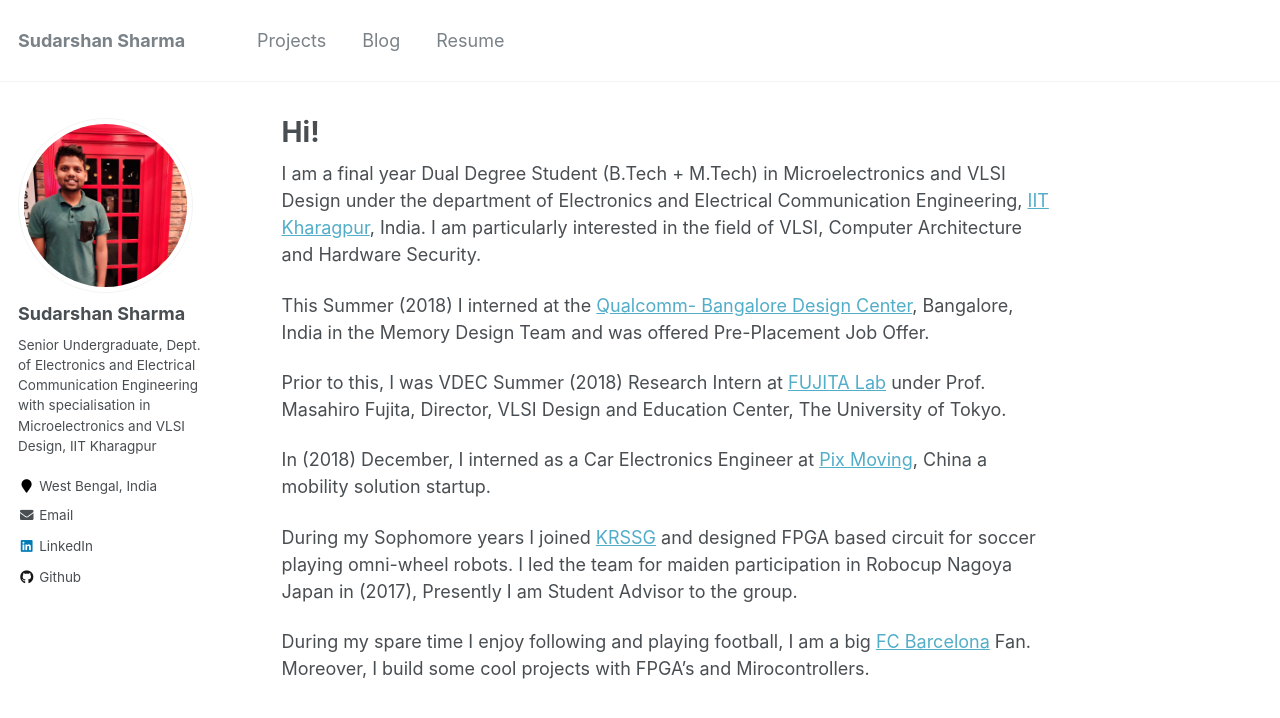
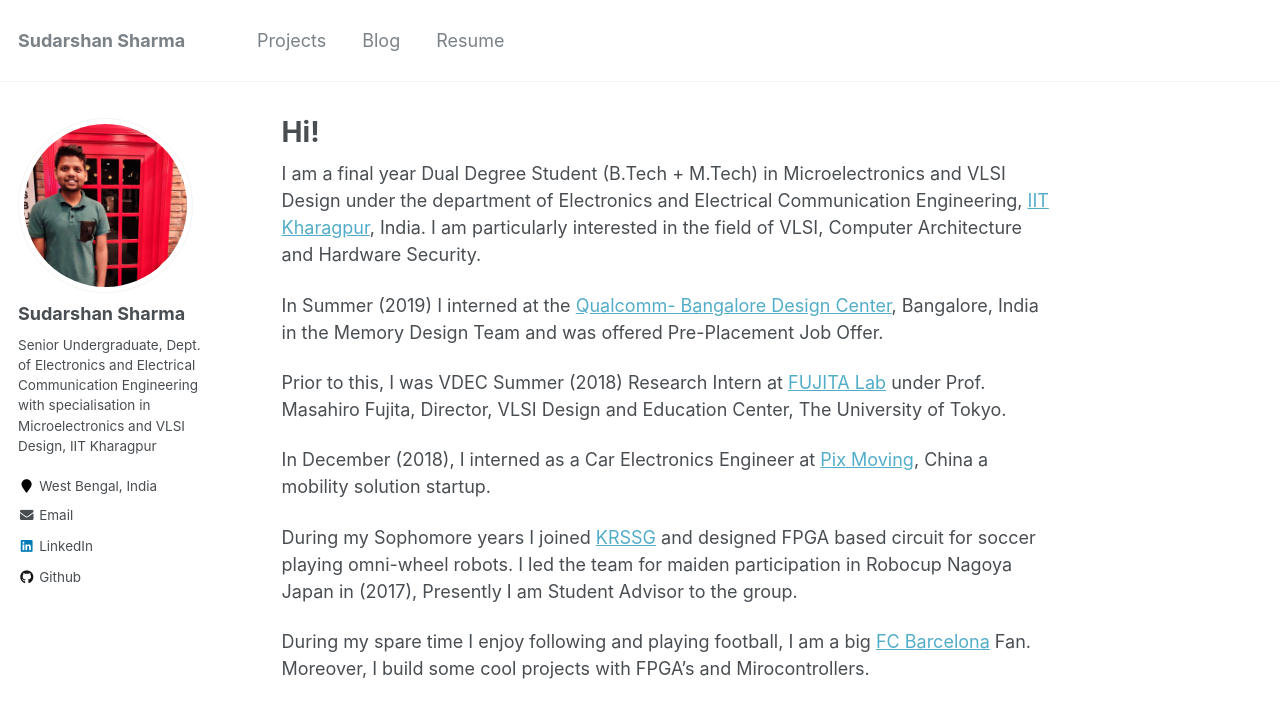
Before and after one commit to sudo-sh/sudo-sh.github.io, a Jekyll site: the page built from _pages/about.md, in a window 1280 px wide. Shown: the top 718 px of the page. Built offline with Jekyll 4.4.1, drawn with Linux system fonts in a browser that asks for light colours.

Commit message:
Updated about_me

```diff
--- a/_pages/about.md
+++ b/_pages/about.md
@@ -11,11 +11,11 @@
 
 I am a final year Dual Degree Student (B.Tech + M.Tech) in Microelectronics and VLSI Design under the department of Electronics and Electrical Communication Engineering, [IIT Kharagpur](http://www.iitkgp.ac.in/), India. I am particularly interested in the field of VLSI, Computer Architecture and Hardware Security.
 
-This Summer (2018) I interned at the [Qualcomm- Bangalore Design Center](https://www.qualcomm.com/company/locations/india), Bangalore, India in the Memory Design Team and was offered Pre-Placement Job Offer.
+In Summer (2019) I interned at the [Qualcomm- Bangalore Design Center](https://www.qualcomm.com/company/locations/india), Bangalore, India in the Memory Design Team and was offered Pre-Placement Job Offer.
 
 Prior to this, I was VDEC Summer (2018) Research Intern at [FUJITA Lab](http://www.cad.t.u-tokyo.ac.jp/en/) under Prof. Masahiro Fujita, Director, VLSI Design and Education Center, The University of Tokyo.
 
-In (2018) December, I interned as a Car Electronics Engineer at [Pix Moving](https://www.pixmoving.com/), China a mobility solution startup.
+In December (2018), I interned as a Car Electronics Engineer at [Pix Moving](https://www.pixmoving.com/), China a mobility solution startup.
 
 During my Sophomore years I joined [KRSSG](http://krssg.in/index.html) and designed FPGA based circuit for soccer playing omni-wheel robots. I led the team for maiden participation in Robocup Nagoya Japan in (2017), Presently I am Student Advisor to the group.
 
```
